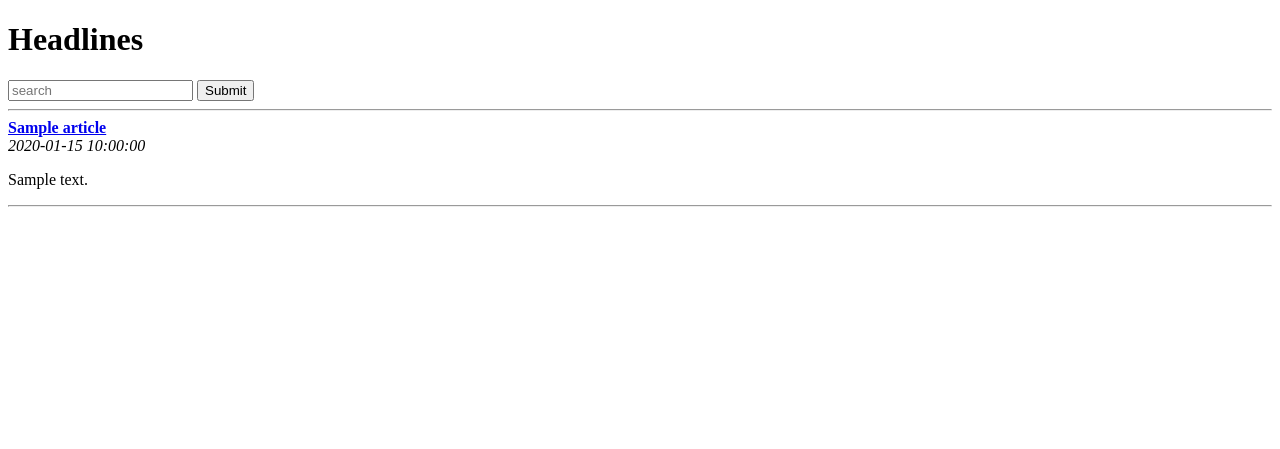
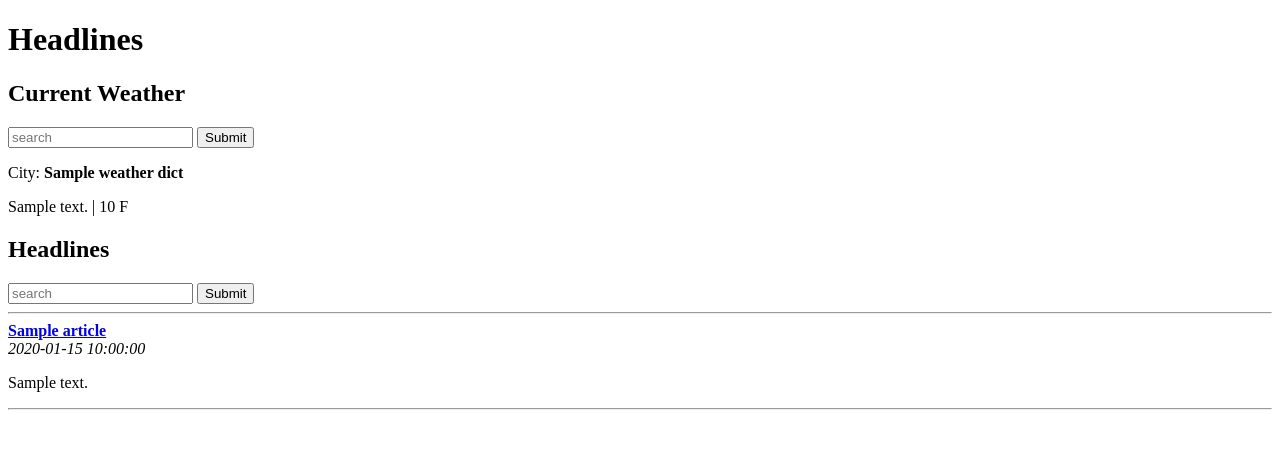
Before and after one commit to kshitijjain91/headlines_new, a Flask app: template templates/home.html in a window 1280 px wide. Shown: the top 449 px of the page. Run offline with Flask 2, Linux system fonts and the light colour scheme; the template is opened without the code that fills it: most values are stand-ins (such as "Sample title", 1, 10 or a date in 2020).

Commit message:
feedparser and OpenWeatherMap API

```diff
--- a/main.py
+++ b/main.py
@@ -2,6 +2,8 @@ from flask import Flask
 from flask import render_template
 from flask import request
 import feedparser
+import json, requests
+from bs4 import BeautifulSoup
 
 app = Flask(__name__)
 RSS_FEEDS = {'bbc': 'http://feeds.bbci.co.uk/news/rss.xml',
@@ -9,21 +11,58 @@ RSS_FEEDS = {'bbc': 'http://feeds.bbci.co.uk/news/rss.xml',
                 'fox': 'http://feeds.foxnews.com/foxnews/latest',
                 'iol': 'http://www.iol.co.za/cmlink/1.640'}
 
+api_url = "http://api.openweathermap.org/data/2.5/forecast/city?id=524901&APPID=228934117c8d0dffbd1cbbba41c34b4b"
+res_weather = requests.get(api_url)
+try:
+    res_weather.raise_for_status()
+except Exception as exc:
+    print('There was an error in download {0}'.format(exc))
+
+weather_soup = BeautifulSoup(res_weather.text, 'html.parser')
+
+DEFAULTS = {'publication': 'bbc', 'city':'London'}
+
+@app.route("/")
+def home():
+    # get publication based on user input
+    publication = request.args.get("publication")
+    if not publication:
+        publication = DEFAULTS['publication']
+    articles = get_news(publication)
+
+    # get weather based on city
+    city = request.args.get("city")
+    if not city:
+        city = DEFAULTS['city']
+    weather = get_weather(city)
+    return  render_template("home.html",
+        articles = articles,
+        weather_dict = weather)
 
 
 
-@app.route("/")
-def get_news():
-    query = request.args.get("publication")
+def get_news(query):
     if not query or query.lower() not in RSS_FEEDS:
-      publication = "bbc"
+      publication = DEFAULTS['publication']
     else:
       publication = query.lower()
 
     feed = feedparser.parse(RSS_FEEDS[publication])
-    return render_template("home.html",
-                            articles = feed['entries'])
+    return feed['entries']
 
+def get_weather(city):
+    api_key = "228934117c8d0dffbd1cbbba41c34b4b"
+    api_base= "http://api.openweathermap.org/data/2.5/weather?q="
+    api_url = api_base + city + "&appid=" + api_key
+    res_weather = requests.get(api_url)
+    try:
+        res_weather.raise_for_status()
+    except Exception as exc:
+        print('There was an error in download {0}'.format(exc))
+
+    weather_soup = BeautifulSoup(res_weather.text, 'html.parser')
+    weather_dict = json.loads(str(weather_soup))
+    return weather_dict
 
 
 if __name__ == '__main__':
--- a/templates/home.html
+++ b/templates/home.html
@@ -5,6 +5,15 @@
 </head>
 <body>
     <h1>Headlines</h1>
+    <h2>Current Weather</h2>
+    <form>
+        <input type="text" name="city" placeholder="search">
+        <input type="submit" name="Submit">
+    </form>
+    <p>City: <b>{{weather_dict.name}}</b></p>
+    <p>{{weather_dict["weather"][0]["description"]}} | {{weather_dict["main"]["temp"]}} F</p>
+
+    <h2>Headlines</h2>
     <form>
         <input type="text" name="publication" placeholder="search">
         <input type="submit" name="Submit">
```
